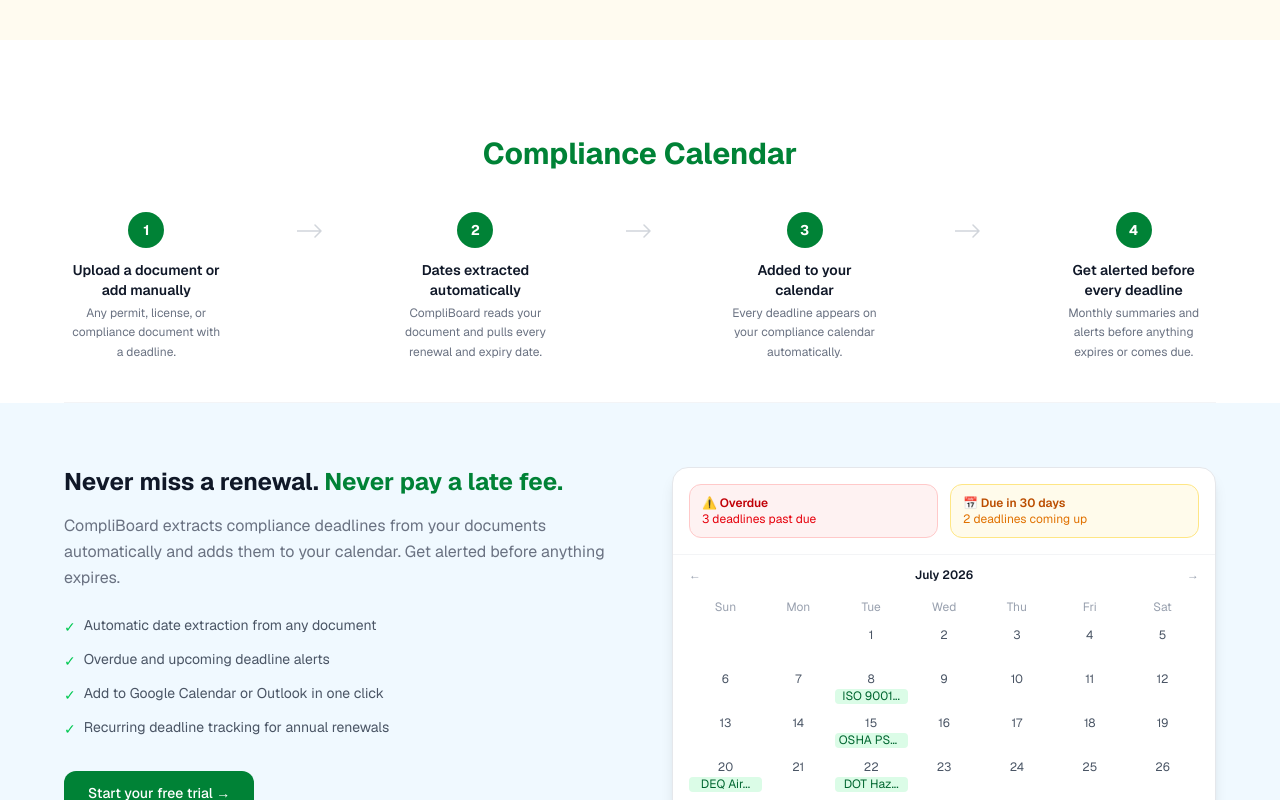
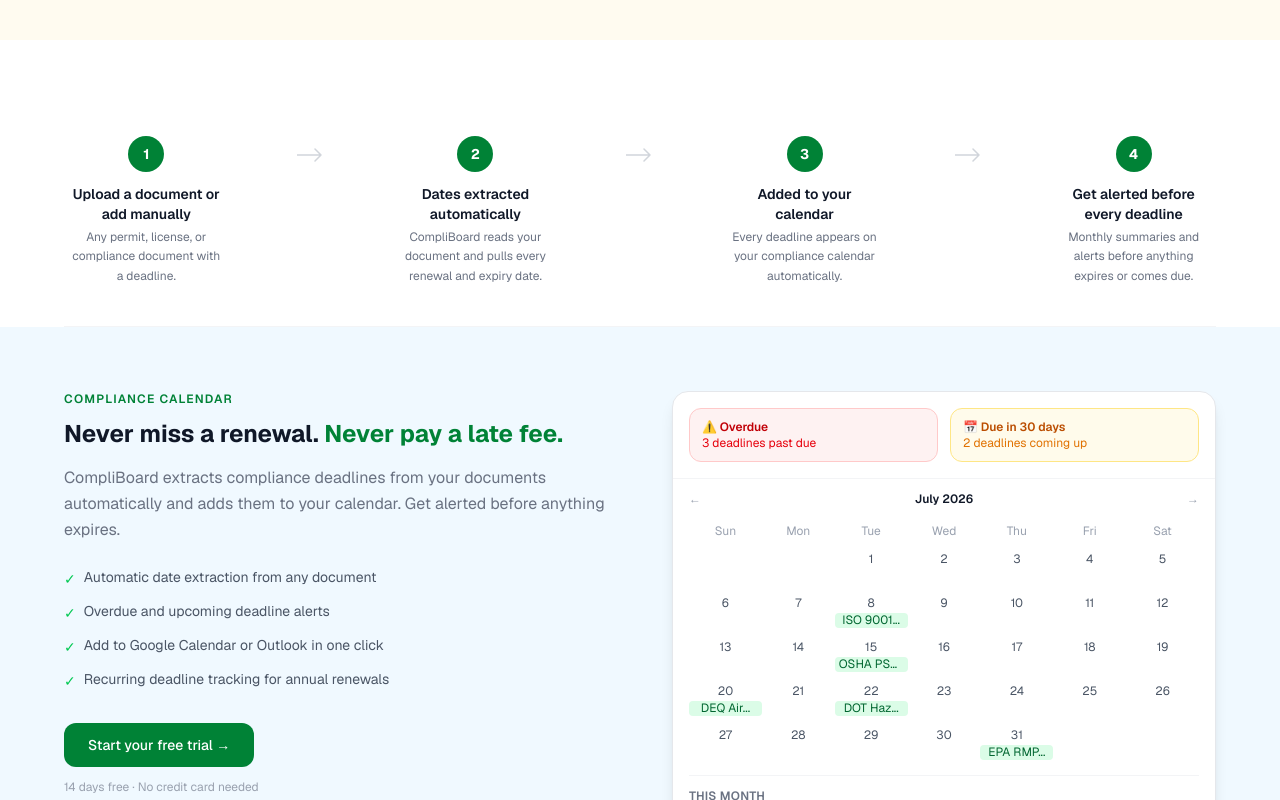
Before and after one commit to bhaskarc-compliboard/compliboard, a Next.js app: page / in a window 1280 px wide. Shown: the part 2180-2980 px from the top of the page. Built offline with nearby package versions, Linux system fonts and the light colour scheme.

Commit message:
Checkpoint before AI plumbing refactor

```diff
--- a/components/HomepageSection.tsx
+++ b/components/HomepageSection.tsx
@@ -29,9 +29,6 @@
     <>
       <section className="bg-white pt-24 px-6 pb-0">
         <div className="max-w-6xl mx-auto">
-          <div className="text-center mb-10">
-            <p className="text-3xl font-bold text-green-700">{title}</p>
-          </div>
           {steps && (
             <div className="pb-10 border-b border-gray-100"
               style={{ display: 'grid', gridTemplateColumns: `repeat(${cols}, 1fr)`, gap: 0, alignItems: 'start' }}>
@@ -58,6 +55,7 @@
       <section className="py-16 px-6" style={{ background }}>
         <div className="max-w-6xl mx-auto grid grid-cols-2 gap-16 items-start">
           <div>
+            <p className="text-xs font-semibold text-green-700 uppercase tracking-widest mb-3">{title}</p>
             <h2 className="text-2xl font-bold text-gray-900 mb-4 leading-tight">
               {headline}{headlineGreen && <> <span className="text-green-700">{headlineGreen}</span></>}
             </h2>
```
